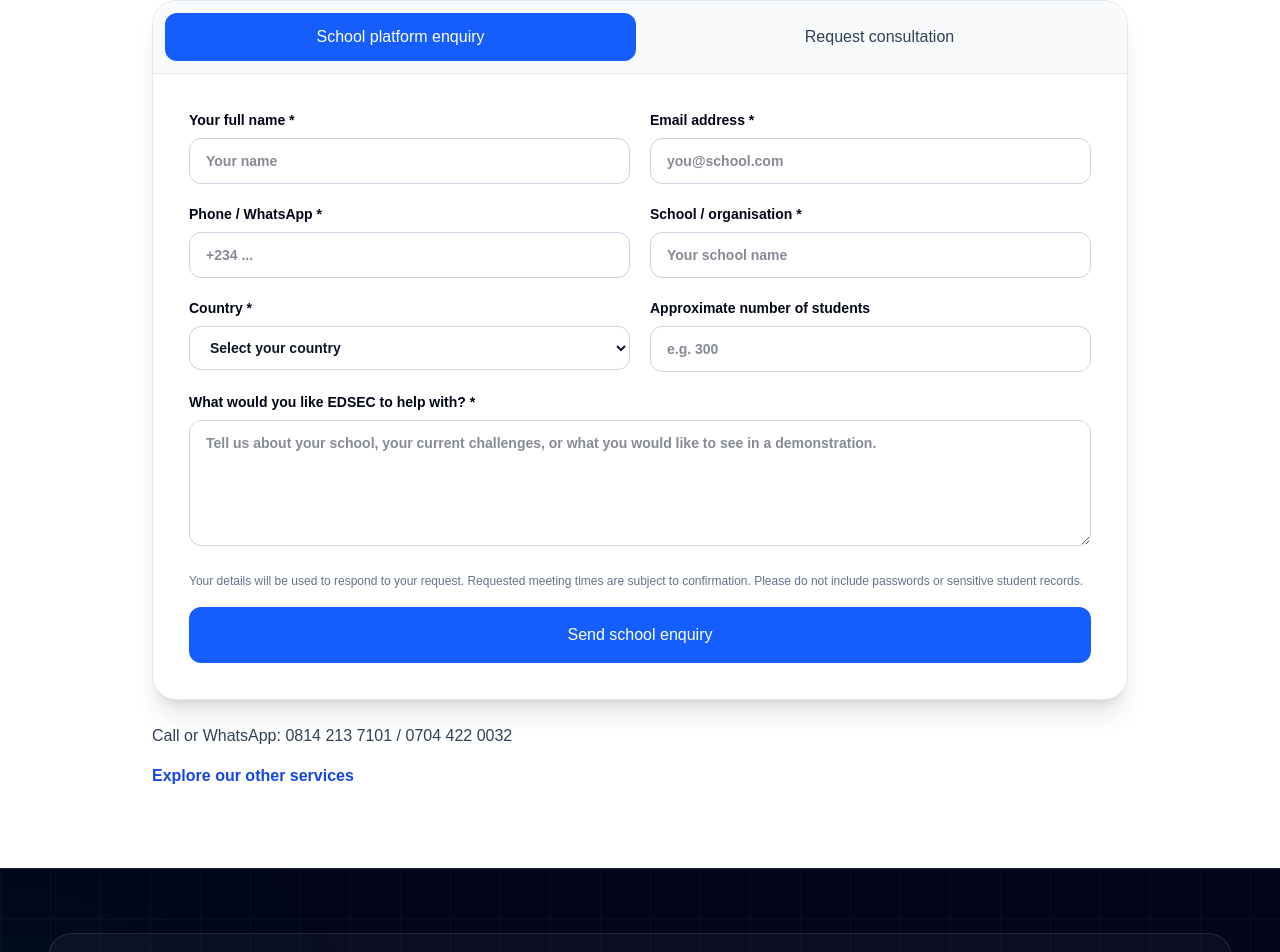
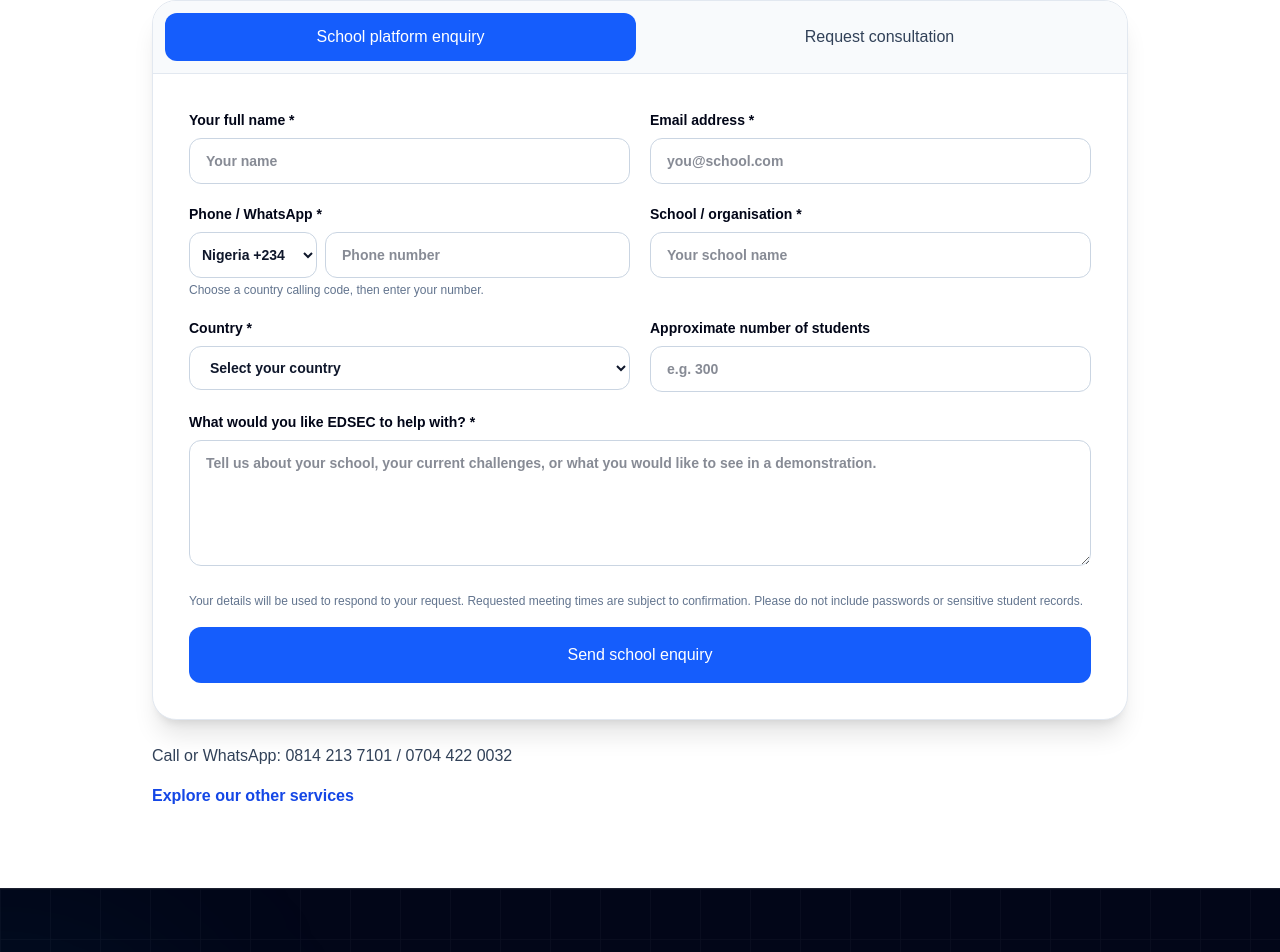
Before and after one commit to nsikakcovenant6-wq/edsec, a Next.js app: page /school-management-system in a window 1280 px wide. Shown: the part 2814-3766 px from the top of the page. Built offline with nearby package versions, Linux system fonts and the light colour scheme; no server answers.

Commit message:
feat: add international calling code dropdown synced with enquiry country

```diff
--- a/app/school-management-system/SchoolEnquiryForm.tsx
+++ b/app/school-management-system/SchoolEnquiryForm.tsx
@@ -2,7 +2,11 @@
 import {FormEvent,useState} from "react";
 type Kind="school"|"consultation";
 const countries=["Nigeria","Ghana","Kenya","Uganda","Rwanda","South Africa","Sierra Leone","Liberia","The Gambia","Cameroon","Benin","Togo","Côte d’Ivoire","Senegal","Tanzania","Zambia","Zimbabwe","Botswana","Namibia","Ethiopia","Egypt","Morocco","Algeria","Angola","Burkina Faso","Burundi","Cabo Verde","Central African Republic","Chad","Comoros","Congo","Democratic Republic of the Congo","Djibouti","Equatorial Guinea","Eritrea","Eswatini","Gabon","Guinea","Guinea-Bissau","Lesotho","Libya","Madagascar","Malawi","Mali","Mauritania","Mauritius","Mozambique","Niger","São Tomé and Príncipe","Seychelles","Somalia","South Sudan","Sudan","Tunisia","United Kingdom","United States","Canada","Australia","New Zealand","Ireland","France","Germany","Italy","Spain","Portugal","Netherlands","Belgium","Switzerland","Sweden","Norway","Denmark","Finland","Austria","Poland","Ukraine","Turkey","United Arab Emirates","Saudi Arabia","Qatar","India","Pakistan","Bangladesh","China","Japan","South Korea","Singapore","Malaysia","Indonesia","Philippines","Thailand","Vietnam","Brazil","Mexico","Argentina","Jamaica","Trinidad and Tobago","Barbados","Other"];
+const dialCodes=["234","233","254","256","250","27","232","231","220","237","229","228","225","221","255","260","263","267","264","251","20","212","213","244","226","257","238","236","235","269","242","243","253","240","291","268","241","224","245","266","218","261","265","223","222","230","258","227","239","248","252","211","249","216","44","1","1","61","64","353","33","49","39","34","351","31","32","41","46","47","45","358","43","48","380","90","971","966","974","91","92","880","86","81","82","65","60","62","63","66","84","55","52","54","1","1","1",""];
 export default function SchoolEnquiryForm(){
+ const [dialCode,setDialCode]=useState("+234");
+ const [phoneNumber,setPhoneNumber]=useState("");
+ const [selectedCountry,setSelectedCountry]=useState("");
  const [kind,setKind]=useState<Kind>("school");
  const [busy,setBusy]=useState(false);
  const [result,setResult]=useState<{ok:boolean;text:string}|null>(null);
@@ -10,15 +14,16 @@ export default function SchoolEnquiryForm(){
   e.preventDefault();if(busy)return;setBusy(true);setResult(null);
   const form=e.currentTarget;
   const values=Object.fromEntries(new FormData(form).entries());
-  try{const response=await fetch("/api/school-enquiry",{method:"POST",headers:{"Content-Type":"application/json"},body:JSON.stringify({...values,kind})});const data=await response.json();if(!response.ok)throw Error(data.message||"Unable to send enquiry");setResult({ok:true,text:`Request received. Reference: ${data.reference}. EDSEC will contact you to discuss next steps.`});form.reset();}catch(error){setResult({ok:false,text:error instanceof Error?error.message:"Could not send enquiry."});}finally{setBusy(false);}
+  values.phone=dialCode+" "+phoneNumber.trim().replace(/^0+/,"");
+  try{const response=await fetch("/api/school-enquiry",{method:"POST",headers:{"Content-Type":"application/json"},body:JSON.stringify({...values,kind})});const data=await response.json();if(!response.ok)throw Error(data.message||"Unable to send enquiry");setResult({ok:true,text:`Request received. Reference: ${data.reference}. EDSEC will contact you to discuss next steps.`});form.reset();setPhoneNumber("");setSelectedCountry("");setDialCode("+234");}catch(error){setResult({ok:false,text:error instanceof Error?error.message:"Could not send enquiry."});}finally{setBusy(false);}
  }
  const input="mt-2 w-full rounded-xl border border-slate-300 bg-white px-4 py-3 text-slate-900 outline-none focus:border-blue-600 focus:ring-2 focus:ring-blue-100";
  return <div className="mt-8 overflow-hidden rounded-3xl border border-slate-200 bg-white shadow-xl"><div className="flex border-b border-slate-200 bg-slate-50 p-3 gap-2"><button type="button" onClick={()=>{setKind("school");setResult(null);}} className={`flex-1 rounded-xl px-4 py-3 text-sm font-bold ${kind==="school"?"bg-blue-600 text-white":"text-slate-700 hover:bg-white"}`}>School platform enquiry</button><button type="button" onClick={()=>{setKind("consultation");setResult(null);}} className={`flex-1 rounded-xl px-4 py-3 text-sm font-bold ${kind==="consultation"?"bg-blue-600 text-white":"text-slate-700 hover:bg-white"}`}>Request consultation</button></div><form onSubmit={submit} className="grid gap-5 p-6 sm:grid-cols-2 sm:p-9">
  <label className="text-sm font-semibold">Your full name *<input name="name" required minLength={2} maxLength={100} autoComplete="name" className={input} placeholder="Your name"/></label>
  <label className="text-sm font-semibold">Email address *<input name="email" type="email" required maxLength={200} autoComplete="email" className={input} placeholder="you@school.com"/></label>
- <label className="text-sm font-semibold">Phone / WhatsApp *<input name="phone" type="tel" required minLength={7} maxLength={35} autoComplete="tel" className={input} placeholder="+234 ..."/></label>
+ <div className="text-sm font-semibold"><label htmlFor="edsec-phone">Phone / WhatsApp *</label><div className="mt-2 flex gap-2"><select aria-label="International calling code" value={dialCode} onChange={e=>setDialCode(e.target.value)} className="w-32 shrink-0 rounded-xl border border-slate-300 bg-white px-2 py-3 text-slate-900 outline-none focus:border-blue-600">{countries.map((country,i)=><option key={country} value={dialCodes[i]?`+${dialCodes[i]}`:""} disabled={!dialCodes[i]}>{country} {dialCodes[i]?`+${dialCodes[i]}`:""}</option>)}</select><input id="edsec-phone" name="phoneNumber" type="tel" inputMode="tel" required minLength={7} maxLength={20} autoComplete="tel-national" value={phoneNumber} onChange={e=>setPhoneNumber(e.target.value)} className="min-w-0 flex-1 rounded-xl border border-slate-300 bg-white px-4 py-3 text-slate-900 outline-none focus:border-blue-600" placeholder="Phone number"/></div><p className="mt-1 text-xs font-normal text-slate-500">Choose a country calling code, then enter your number.</p></div>
  <label className="text-sm font-semibold">School / organisation *<input name="school" required minLength={2} maxLength={140} className={input} placeholder="Your school name"/></label>
- <label className="text-sm font-semibold">Country *<select name="country" required defaultValue="" className={input}><option value="" disabled>Select your country</option>{countries.map(country=><option key={country} value={country}>{country}</option>)}</select></label>
+ <label className="text-sm font-semibold">Country *<select name="country" required value={selectedCountry} onChange={e=>{const country=e.target.value;setSelectedCountry(country);const i=countries.indexOf(country);if(i>=0&&dialCodes[i])setDialCode(`+${dialCodes[i]}`);}} className={input}><option value="" disabled>Select your country</option>{countries.map(country=><option key={country} value={country}>{country}</option>)}</select></label>
  <label className="text-sm font-semibold">Approximate number of students<input name="students" maxLength={30} className={input} placeholder="e.g. 300"/></label>
  {kind==="consultation"&&<><label className="text-sm font-semibold">Preferred meeting date *<input name="date" type="date" min={new Date().toISOString().slice(0,10)} required className={input}/></label><label className="text-sm font-semibold">Preferred time *<input name="time" type="time" required className={input}/></label><label className="text-sm font-semibold sm:col-span-2">Your time zone *<select name="timezone" required defaultValue="Africa/Lagos (WAT)" className={input}><option>Africa/Lagos (WAT)</option><option>Europe/London</option><option>Europe/Paris</option><option>America/New_York</option><option>America/Los_Angeles</option><option>Asia/Dubai</option><option>Asia/Kolkata</option><option>Africa/Accra</option><option>Africa/Nairobi</option><option>Other (specify in requirements)</option></select></label></>}
  <label className="text-sm font-semibold sm:col-span-2">What would you like EDSEC to help with? *<textarea name="requirements" required minLength={10} maxLength={3000} rows={5} className={input} placeholder="Tell us about your school, your current challenges, or what you would like to see in a demonstration."/></label>
```
